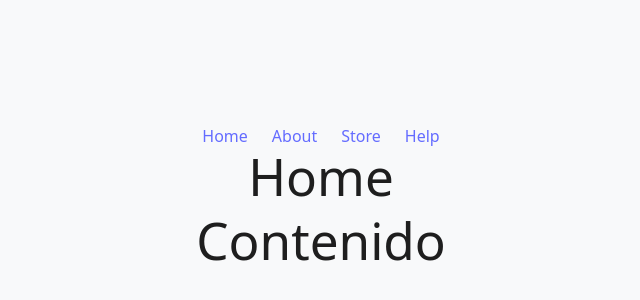
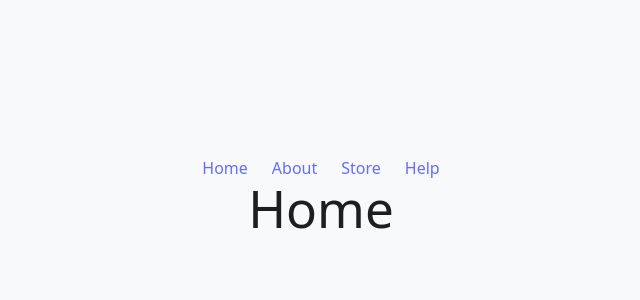
Before and after one commit to pablofs02/shopeen, a React (Vite) app: page / in a window 1280 px wide. Shown: the part 200-500 px from the top of the page, without its empty margins (319-959 px from the left). Built offline with nearby package versions, Linux system fonts and the light colour scheme.

Commit message:
Relocated routes in App.tsx

```diff
--- a/src/App.tsx
+++ b/src/App.tsx
@@ -1,13 +1,25 @@
-import './App.css'
-import 'bootstrap/dist/css/bootstrap.min.css'
-import { BrowserRouter } from 'react-router-dom'
-import Navbar from './components/Navbar'
+import "./App.css";
+import "bootstrap/dist/css/bootstrap.min.css";
+import { BrowserRouter, Route, Routes } from "react-router-dom";
+import Navbar from "./components/Navbar";
+import { Container } from "react-bootstrap/";
+import About from "./components/About";
+import Help from "./components/Help";
+import Home from "./components/Home";
+import Store from "./components/Store";
 
 function App() {
-  return <BrowserRouter>
-    <Navbar></Navbar>
-    <h1>Contenido</h1>
-  </BrowserRouter>
+  return (
+    <BrowserRouter>
+      <Navbar />
+      <Routes>
+        <Route path="/" element={<Home />} />
+        <Route path="/about" element={<About />}></Route>
+        <Route path="/store" element={<Store />}></Route>
+        <Route path="/help" element={<Help />}></Route>
+      </Routes>
+    </BrowserRouter>
+  );
 }
 
-export default App
+export default App;
--- a/src/components/Navbar.tsx
+++ b/src/components/Navbar.tsx
@@ -1,12 +1,13 @@
-import { Row, Button, Container, Col } from "react-bootstrap/"
-import { Routes, Route, Link } from "react-router-dom"
-import About from "./About"
-import Help from "./Help"
-import Home from "./Home"
-import Store from "./Store"
+import { Row, Button, Container, Col } from "react-bootstrap/";
+import { Routes, Route, Link } from "react-router-dom";
+import About from "./About";
+import Help from "./Help";
+import Home from "./Home";
+import Store from "./Store";
 
 function Navbar() {
-    return <>
+  return (
+    <>
       <Container className="d-flex justify-content-center align-items-center">
         <Row>
           <Col>
@@ -21,16 +22,10 @@ function Navbar() {
           <Col>
             <Link to={"/help"}>Help</Link>
           </Col>
-
         </Row>
       </Container>
-        <Routes>
-            <Route path="/" element={<Home/>}/>
-            <Route path="/about" element={<About/>}></Route>
-            <Route path="/store" element={<Store/>}></Route>
-            <Route path="/help" element={<Help/>}></Route>
-        </Routes>
     </>
+  );
 }
 
-export default Navbar
+export default Navbar;
```
Lines whose indentation alone changed are shown as unchanged.
